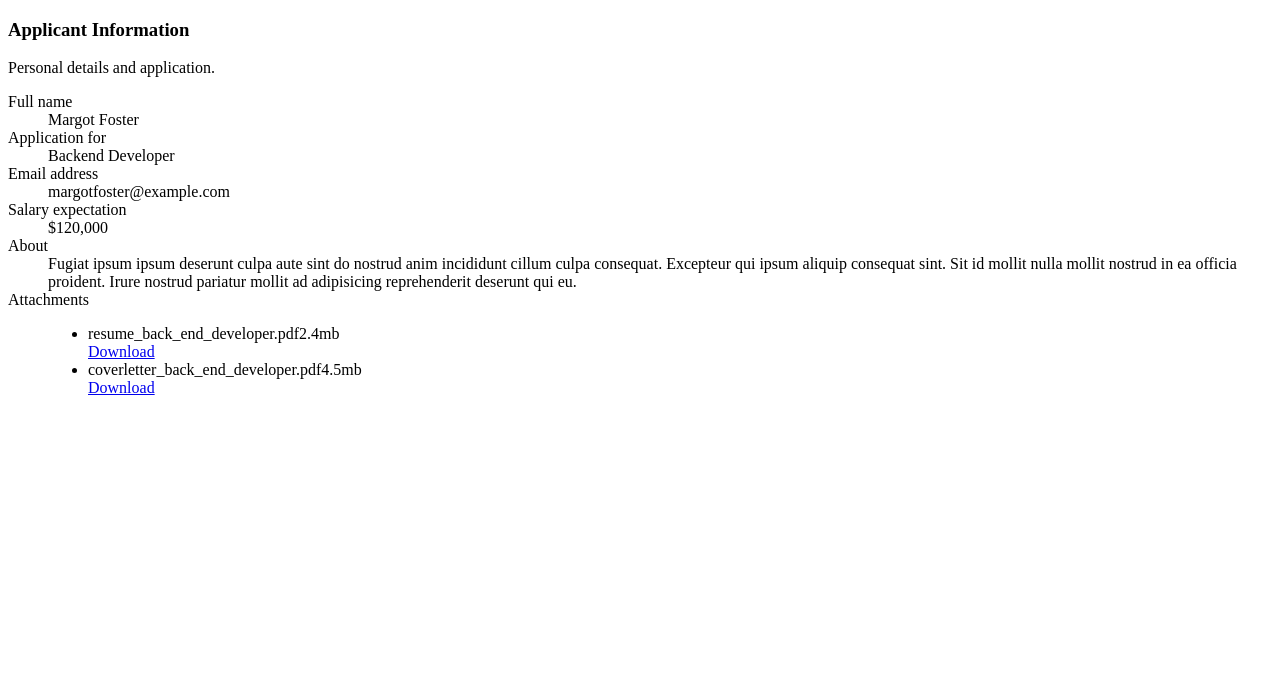
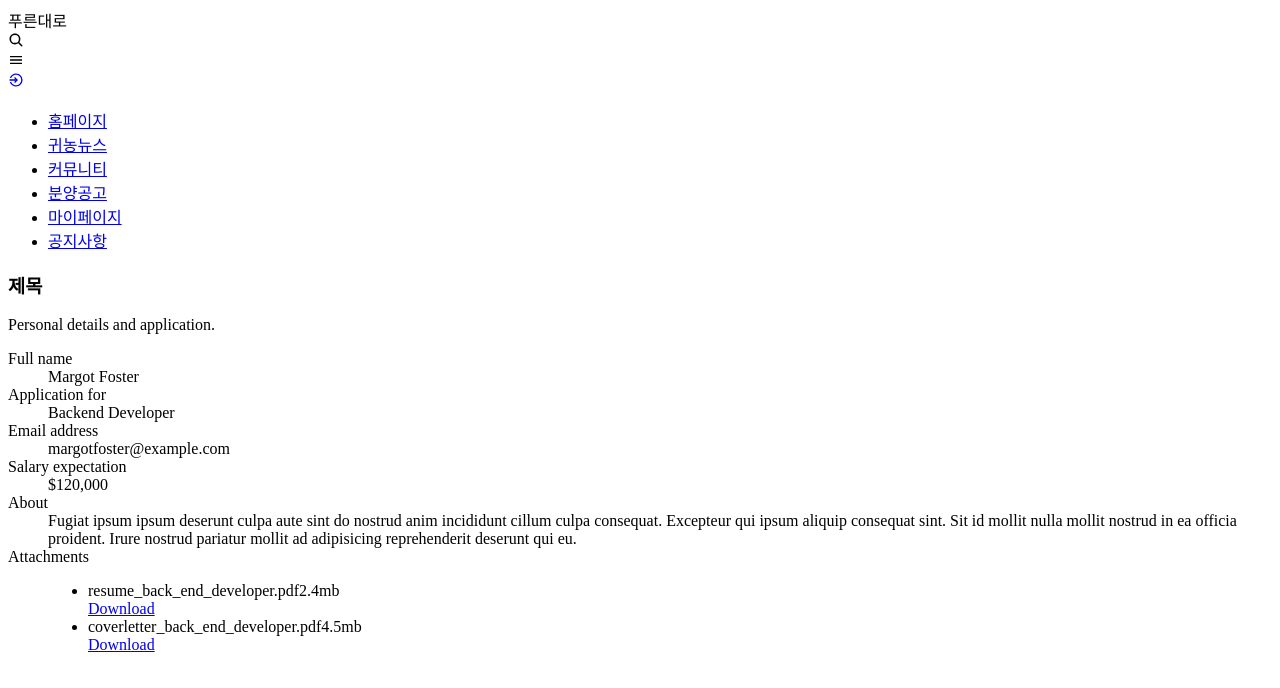
Before and after one commit to dancingKimDH/Toy_Harvest, a Next.js app: page /community/details in a window 1280 px wide. Shown: the top 688 px of the page. Built offline with nearby package versions, Linux system fonts and the light colour scheme; no server answers.

Commit message:
post details update

```diff
--- a/src/components/PostBox/NewsBox.tsx
+++ b/src/components/PostBox/NewsBox.tsx
@@ -2,9 +2,8 @@ import { collection, limit, onSnapshot, orderBy, query, where } from "firebase/f
 import { useContext, useEffect, useState } from "react";
 import { CiHeart } from "react-icons/ci";
 import { FaRegUserCircle } from "react-icons/fa";
-import { GrFormNext, GrFormPrevious } from "react-icons/gr";
 import { MdDateRange } from "react-icons/md";
-import { Navigate, useNavigate } from "react-router-dom";
+import { useNavigate } from "react-router-dom";
 import Pagination from "../Utils/Pagination";
 import { NEWS_CATEGORY_ARR } from "../data/data";
 import AuthContext from "../../context/AuthContext";
--- a/src/pages/community/details.tsx
+++ b/src/pages/community/details.tsx
@@ -1,9 +1,34 @@
+import Header from "components/Utils/Header"
+import AuthContext from "context/AuthContext";
+import { User } from "firebase/auth";
+import { collection, doc, getDoc } from "firebase/firestore";
+import { db } from "firebaseApp";
+import { PostProps } from "interface";
+import { Context, useContext, useEffect, useState } from "react";
+import { useParams } from "react-router-dom";
+
 export default function CommunityPostDetail() {
 
+    const { id } = useParams();
+    const user = useContext(AuthContext);
+    const [post, setPost] = useState<PostProps | null>(null);
+
+    const getPost = async () => {
+        if(id) {
+            const docRef = doc(db, "posts", id);
+            const docSnap = await getDoc(docRef);
+            setPost({...(docSnap.data() as PostProps)});
+        }
+    }
+
+    console.log(post);
+
     return (
-        <div>
-            <div className="px-4 sm:px-0">
-                <h3 className="text-base font-semibold leading-7 text-gray-900">Applicant Information</h3>
+        <>
+            <Header />
+            <div className="px-5">
+                <div className="mt-8 px-4 sm:px-0">
+                    <h3 className="text-base font-semibold leading-7 text-gray-900">제목</h3>
                     <p className="mt-1 max-w-2xl text-sm leading-6 text-gray-500">Personal details and application.</p>
                 </div>
                 <div className="mt-6 border-t border-gray-100">
@@ -70,5 +95,10 @@ export default function CommunityPostDetail() {
                     </dl>
                 </div>
             </div>
+        </>
     )
 }
+
+function usesContext(AuthContext: Context<{ user: User | null; }>) {
+    throw new Error("Function not implemented.");
+}
--- a/tsconfig.json
+++ b/tsconfig.json
@@ -1,5 +1,6 @@
 {
   "compilerOptions": {
+    "baseUrl": "./src",
     "target": "es5",
     "lib": [
       "dom",
@@ -26,5 +27,5 @@
   },
   "include": [
     "src"
-, "backend/server.ts", "server.ts", "src/pages/community"  ]
+, "backend/server.ts", "server.ts", "pages/community"  ]
 }
```
Lines whose indentation alone changed are shown as unchanged.
